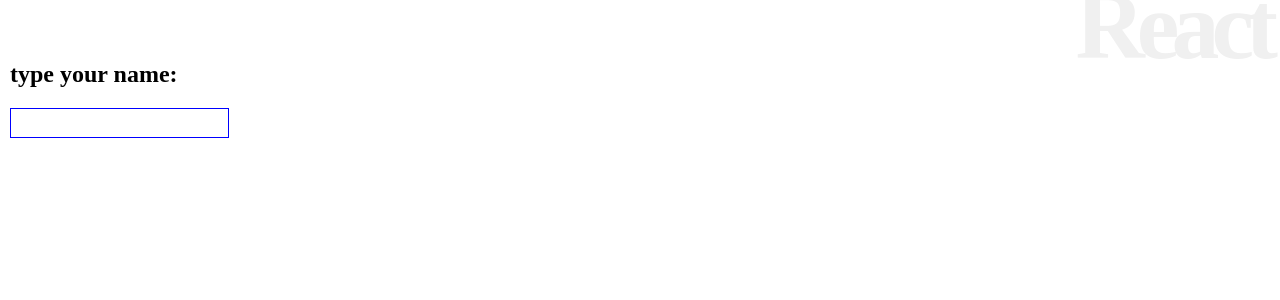
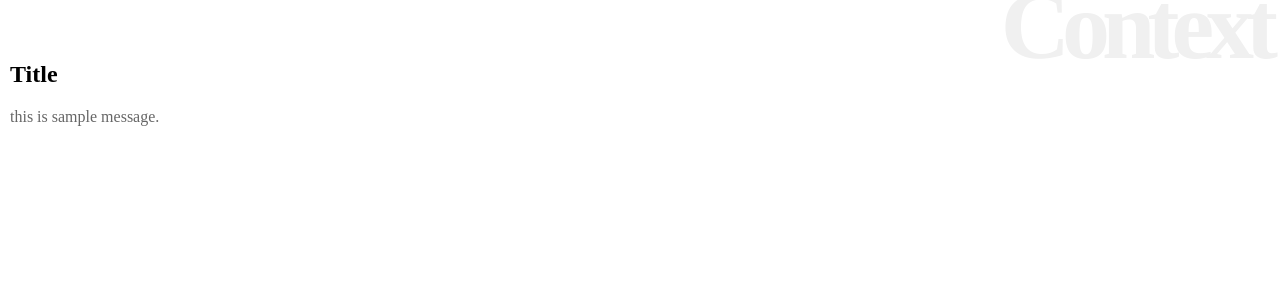
Before and after one commit to takuyaw-w/react_practice, a React (Create React App) app: page / in a window 1280 px wide. Shown: the top 300 px of the page. Built offline with nearby package versions, Linux system fonts and the light colour scheme.

Commit message:
list3-30

```diff
--- a/src/App.js
+++ b/src/App.js
@@ -1,59 +1,40 @@
 import React, {Component} from 'react';
 import './App.css';
 
+let data = {
+  title: 'Title',
+  message: 'this is sample message.'
+}
+
+const SampleContext = React.createContext(data);
 class App extends Component {
-  input = '';
-
-  msgStyle = {
-    fontSize: "20pt",
-    color: "#900",
-    margin: "20px 0px",
-    padding: "5px",
-  }
-
-  constructor(props) {
-    super(props);
-    this.state = {
-      message: 'type your name:'
-    };
-    this.doCheck = this.doCheck.bind(this);
-  }
-
-  doCheck(event) {
-    alert(`${event.target.value}は長すぎます。（最大10文字）`);
-  }
 
   render() {
     return <div>
-      <h1>React</h1>
-      <h2>{this.state.message}</h2>
-      <Message maxlength="10" onCheck={this.doCheck} />
+      <h1>Context</h1>
+      <Title />
+      <Message />
     </div>
   }
 }
 
+class Title extends Component {
+  static contextType = SampleContext;
+
+  render() {
+    return <div>
+      <h2>{this.context.title}</h2>
+    </div>
+  }
+}
 
 class Message extends Component {
-  inputStyle = {
-    fontSize: "12pt",
-    padding: "5px"
-  }
-
-  constructor(props) {
-    super(props);
-    this.doChange = this.doChange.bind(this);
-  }
-
-  doChange(e) {
-    if (e.target.value.length > this.props.maxlength) {
-      this.props.onCheck(e);
-      e.target.value =
-        e.target.value.substr(0, this.props.maxlength);
-    }
-  }
+  static contextType = SampleContext;
 
   render() {
-    return <input type="text" style={this.inputStyle} onChange={this.doChange} />
+    return <div>
+      <p>{this.context.message}</p>
+    </div>
   }
 
 }
```
